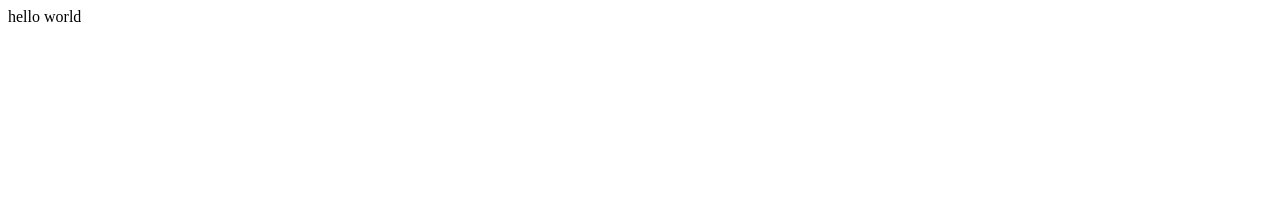
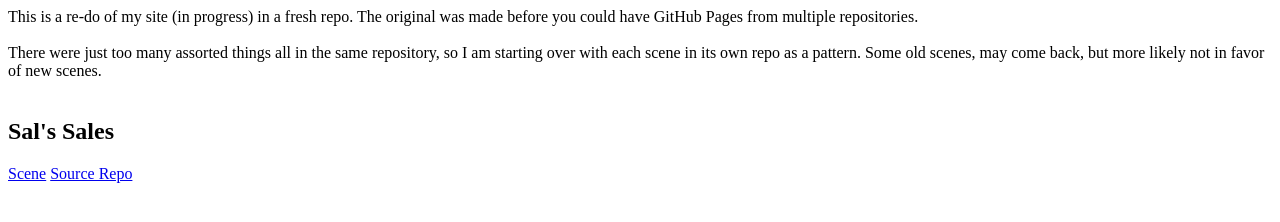
Before and after one commit to Palmer-JC/Palmer-JC.github.io, a plain HTML site: page index.html in a window 1280 px wide. Drawn offline with Linux system fonts and the light colour scheme.

Commit message:
First links

```diff
--- a/index.html
+++ b/index.html
@@ -4,6 +4,14 @@
     <title>Jeff Palmer</title>
 </head>
 <body>
-hello world
+This is a re-do of my site (in progress) in a fresh repo.  The original was made before you could have GitHub Pages from multiple repositories.<br /><br />
+
+There were just too many assorted things all in the same repository, so I am starting over with each scene in its own repo as a pattern. Some old scenes, may come back, but more likely not in favor of new scenes.<br /><br />
+
+
+<h2>Sal's Sales</h2>
+   <a href="sals-sales">Scene</a>
+   <a href="https://github.com/Palmer-JC/sals-sales">Source Repo</a><br />
+
 </body>
 </html>
```
